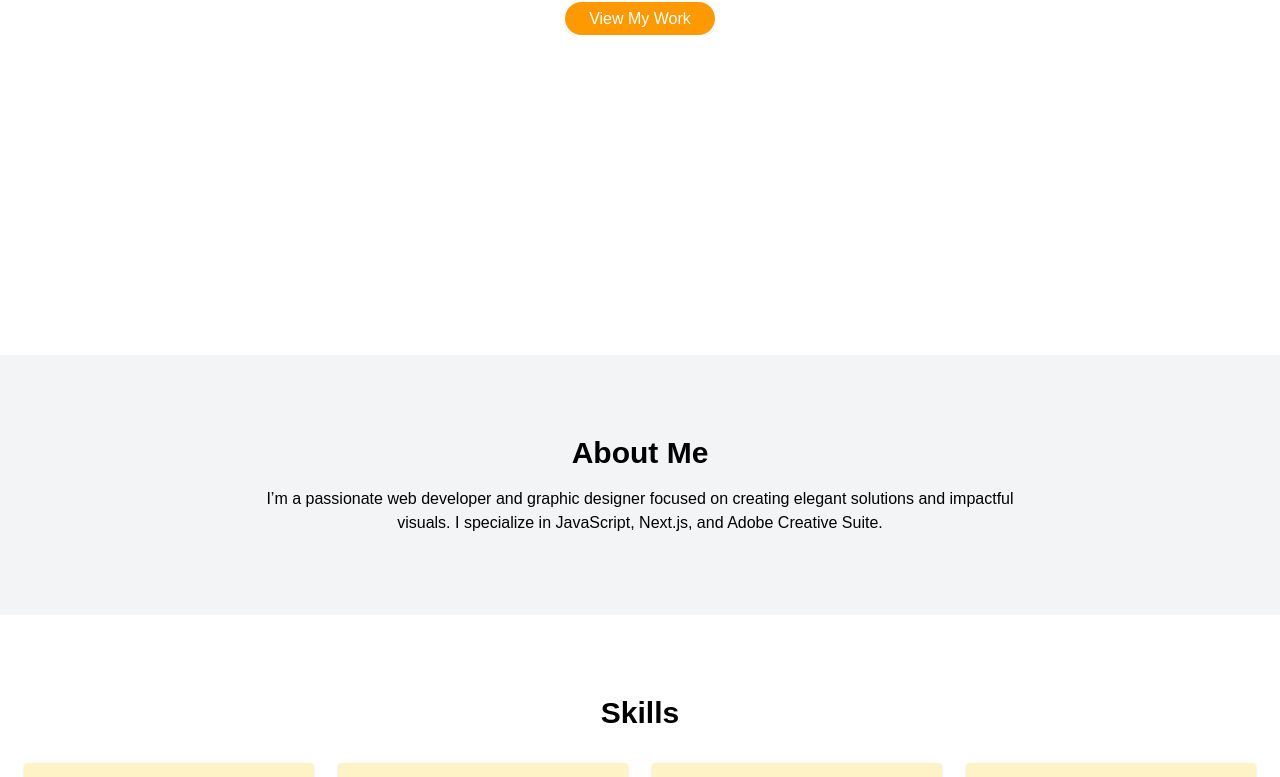
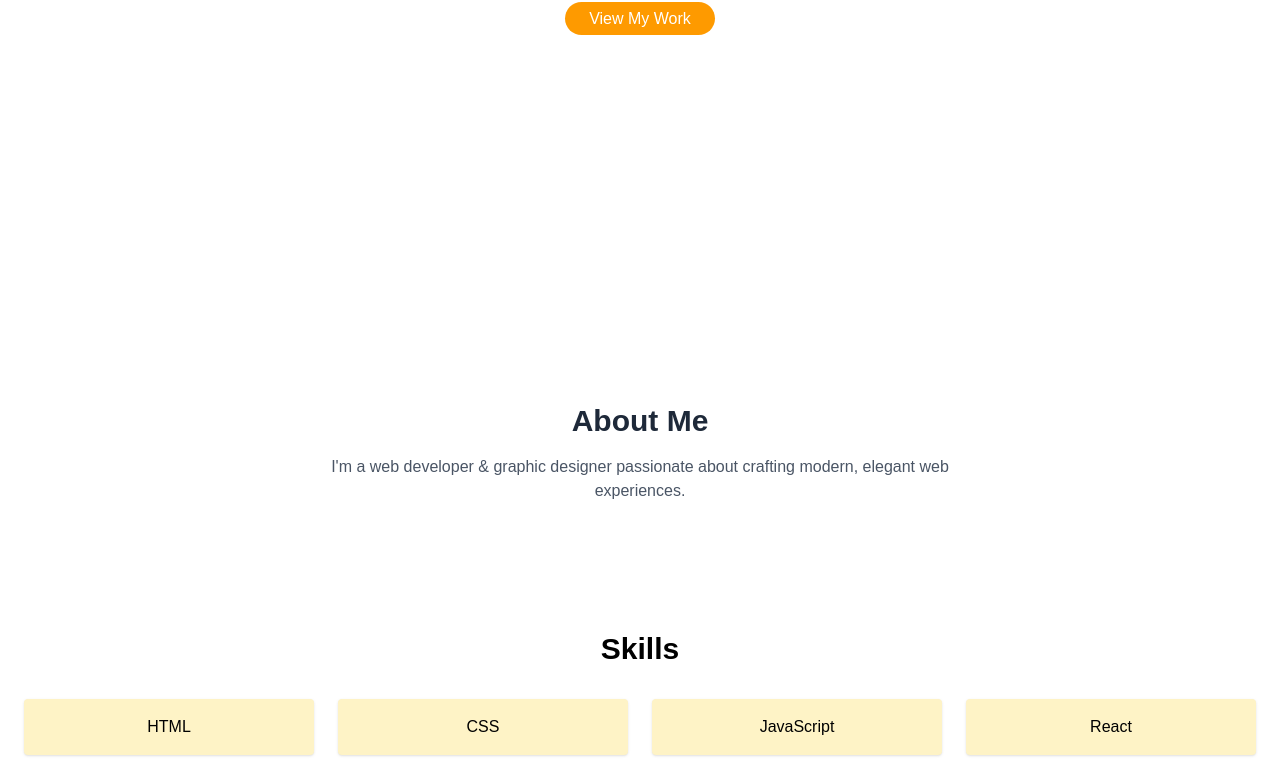
Before and after one commit to iamprabin-git/prabin_portfolio, a Next.js app: page / in a window 1280 px wide. Shown: the part 505-1282 px from the top of the page. Built offline with nearby package versions, Linux system fonts and the light colour scheme.

Commit message:
all section
Signed-off-by: Prabin Dangol <dprabin23@gmail.com>

```diff
--- a/src/app/page.js
+++ b/src/app/page.js
@@ -5,13 +5,14 @@ import Skills from '../components/Skills';
 import Projects from '../components/Projects';
 import Contact from '../components/Contact';
 import Footer from '../components/Footer';
+import AboutSection from '@/components/About';
 
 export default function Home() {
   return (
     <main>
       <Navbar />
       <Hero />
-      <About />
+      <AboutSection />
       <Skills />
       <Projects />
       <Contact />
--- a/src/components/About.js
+++ b/src/components/About.js
@@ -1,10 +1,20 @@
-export default function About() {
+'use client';
+import { motion } from "framer-motion";
+
+function AboutSection() {
   return (
-    <section id="about" className="py-20 px-6 bg-gray-100 dark:bg-gray-900">
-      <div className="max-w-3xl mx-auto text-center">
-        <h2 className="text-3xl font-bold mb-4">About Me</h2>
-        <p>I’m a passionate web developer and graphic designer focused on creating elegant solutions and impactful visuals. I specialize in JavaScript, Next.js, and Adobe Creative Suite.</p>
-      </div>
-    </section>
+    <motion.section
+      initial={{ opacity: 0, y: 60 }}
+      whileInView={{ opacity: 1, y: 0 }}
+      transition={{ duration: 0.9, ease: "easeInOut" }}
+      className="py-12 px-4 text-center"
+    >
+      <h2 className="text-3xl font-bold text-gray-800 dark:text-white">About Me</h2>
+      <p className="mt-4 text-gray-600 dark:text-gray-300 max-w-2xl mx-auto">
+        I'm a web developer & graphic designer passionate about crafting modern, elegant web experiences.
+      </p>
+    </motion.section>
   );
 }
+
+export default AboutSection;
--- a/src/components/Hero.js
+++ b/src/components/Hero.js
@@ -1,10 +1,12 @@
+import Link from "next/link";
+
 export default function Hero() {
   return (
     <section className="h-screen flex flex-col justify-center items-center text-center px-4">
       <h1 className="text-4xl md:text-6xl font-bold">Hi, I'm Prabin Dangol</h1>
       <p className="mt-4 text-lg">Web Developer & Graphic Designer</p>
       <div className="mt-6">
-        <a href="#projects" className="px-6 py-2 bg-amber-500 text-white rounded-full hover:bg-amber-600">View My Work</a>
+        <Link href="https://github.com/iamprabin-git" className="px-6 py-2 bg-amber-500 text-white rounded-full hover:bg-amber-600">View My Work</Link>
       </div>
     </section>
   );
--- a/src/components/Projects.js
+++ b/src/components/Projects.js
@@ -8,7 +8,7 @@ export default function Projects() {
             <div key={i} className="bg-white dark:bg-gray-800 p-4 rounded shadow">
               <h3 className="text-xl font-semibold mb-2">Project {i}</h3>
               <p className="text-sm mb-2">Description of project {i}</p>
-              <a href="#" className="text-amber-500">View More →</a>
+              <a href="https://github.com/iamprabin-git" className="text-amber-500">View More →</a>
             </div>
           ))}
         </div>
```
Also changed, not shown: package.json (+5 -4 lines), 1 other file (tests, documents, lock files or other folders).
